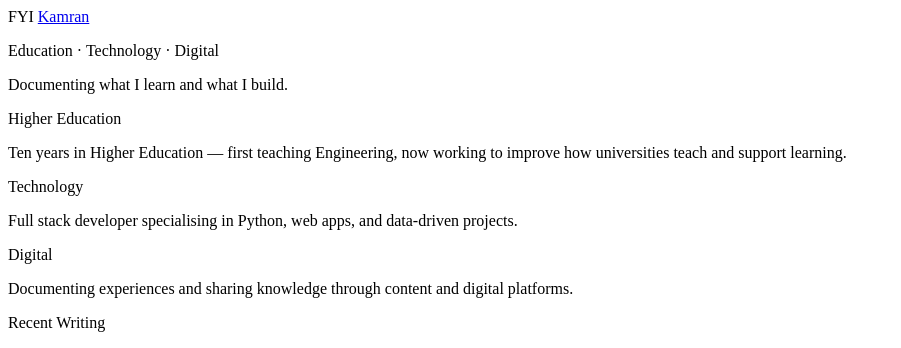
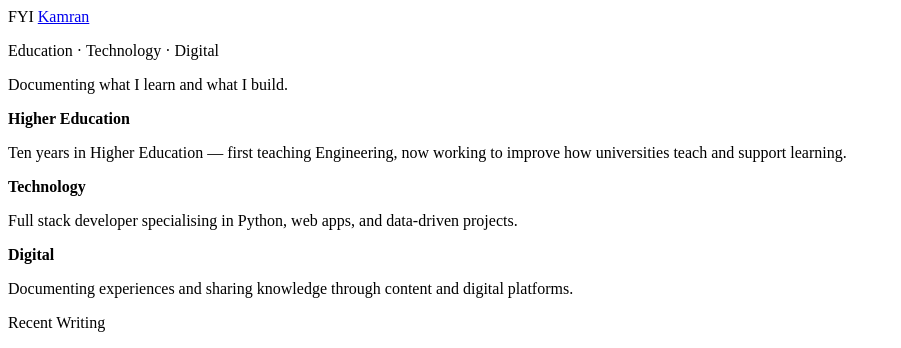
Before and after one commit to fyikamran/fyikamran.github.io, a Jekyll site: the page built from index.html, in a window 1280 px wide. Shown: the top 348 px of the page, without its empty margins (0-901 px from the left). Built offline with Jekyll 4.4.1, drawn with Linux system fonts in a browser that asks for light colours; some web fonts are replaced.

Commit message:
Update index.html

```diff
--- a/index.html
+++ b/index.html
@@ -6,17 +6,17 @@ title: "Home"
 <p class="tagline">Documenting what I learn and what I build.</p>
 
 <div class="vertical">
-  <div class="vertical-label">Higher Education</div>
+  <b>Higher Education</b>
   <p class="vertical-desc">Ten years in Higher Education — first teaching Engineering, now working to improve how universities teach and support learning.</p>
 </div>
 
 <div class="vertical">
-  <div class="vertical-label">Technology</div>
+  <b>Technology</b>
   <p class="vertical-desc">Full stack developer specialising in Python, web apps, and data-driven projects.</p>
 </div>
 
 <div class="vertical">
-  <div class="vertical-label">Digital</div>
+  <b>Digital</b>
   <p class="vertical-desc">Documenting experiences and sharing knowledge through content and digital platforms.</p>
 </div>
 
```
